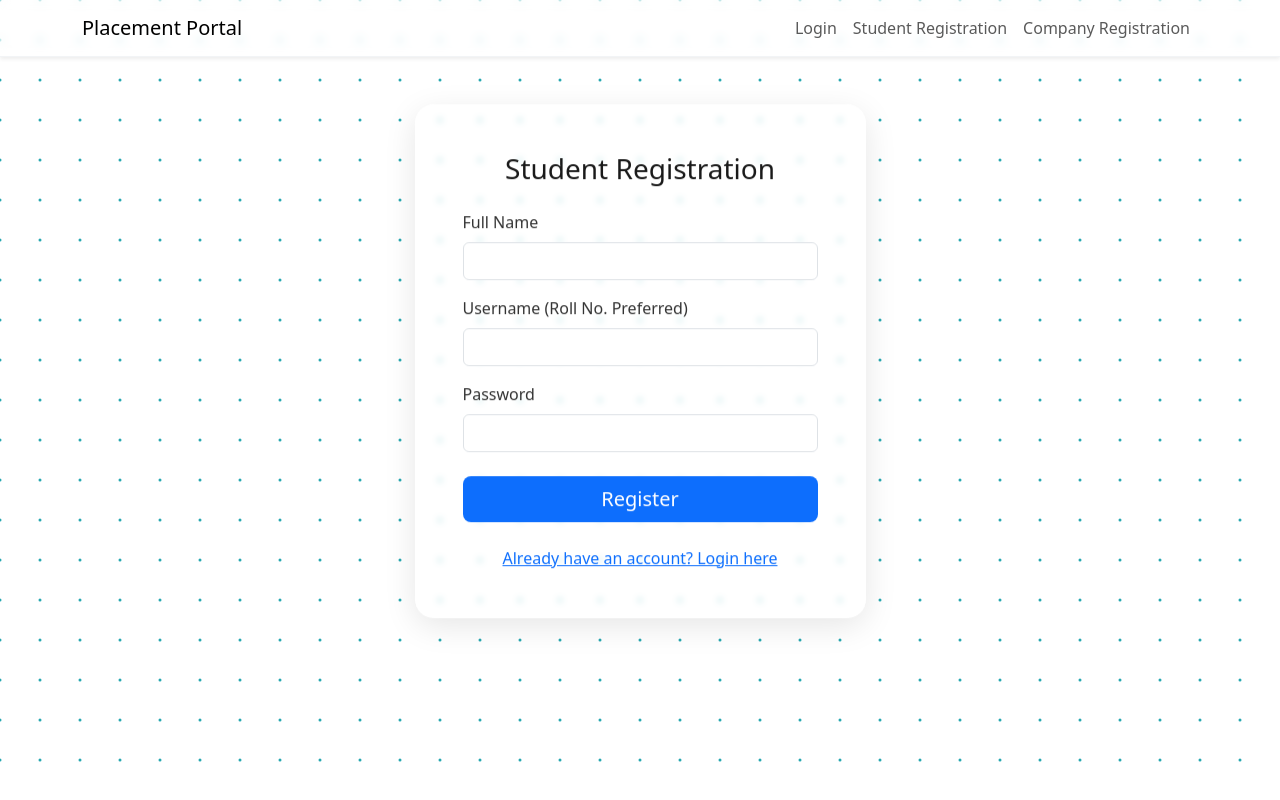
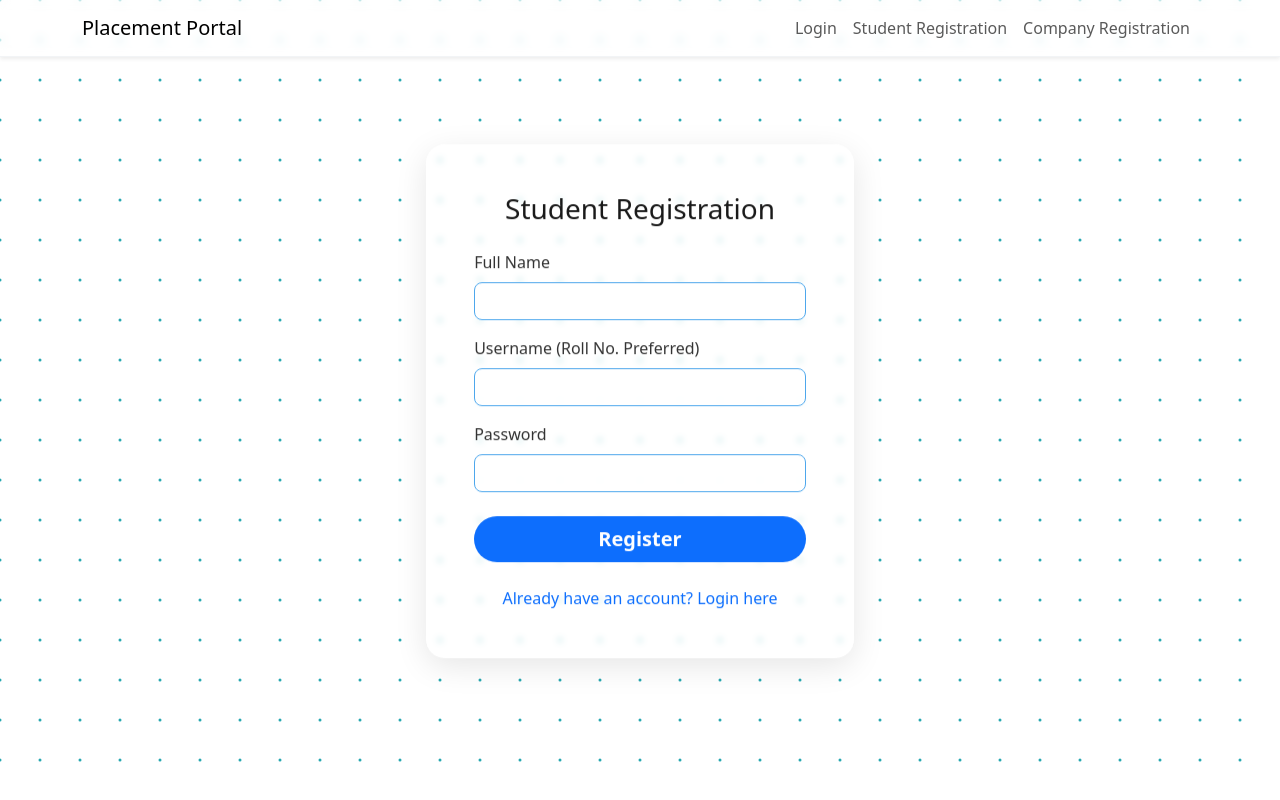
Before and after one commit to aryanRN2/placement-project, a Flask app: page /register_student in a window 1280 px wide. Run offline with Flask 3, Linux system fonts and the light colour scheme.

Commit message:
same ui for loggin and registration

```diff
--- a/templates/login.html
+++ b/templates/login.html
@@ -135,11 +135,12 @@
                     <form method="POST" action="{{ url_for('login') }}">
                         <div class="mb-3 fade-in-stagger stagger-2">
                             <label for="username" class="form-label">Username</label>
-                            <input type="text" class="form-control rounded-3" id="username" name="username" required>
+                            <input type="text" class="form-control rounded-3" id="username" name="username" required style = "border-color: #4ea7ec;">
+
                         </div>
                         <div class="mb-4 fade-in-stagger stagger-3">
                             <label for="password" class="form-label">Password</label>
-                            <input type="password" class="form-control rounded-3" id="password" name="password" required>
+                            <input type="password" class="form-control rounded-3" id="password" name="password" required style = "border-color: #4ea7ec;">
                         </div>
                         <div class="d-grid fade-in-stagger stagger-4 mt-2">
                             <button type="submit" class="btn btn-primary btn-lg rounded-pill fw-bold">Login</button>
--- a/templates/register_student.html
+++ b/templates/register_student.html
@@ -4,7 +4,7 @@
 
 {% block content %}
 <style>
-    /* Override base background */
+    /* Override base background just for this page */
     body {
         background-color: #ffffff !important;
         margin: 0;
@@ -21,7 +21,13 @@
         pointer-events: auto;
     }
 
-    /* Glassmorphism Card */
+    .login-wrapper {
+        border-radius: 1rem;
+        padding: 4rem 1rem;
+        margin-top: 1rem;
+    }
+
+    /* Glassmorphism Card (Matches Index Page) */
     .glass-card {
         background: rgba(255, 255, 255, 0.4) !important;
         backdrop-filter: blur(3px);
@@ -30,18 +36,55 @@
         border-radius: 1.2rem;
         box-shadow: 0 8px 32px 0 rgba(0, 0, 0, 0.1);
         color: #1a1a1a !important;
+        /* Floating Animation */
         animation: floatCard 6s ease-in-out infinite;
     }
 
+    .glass-card .text-primary { color: #1a1a1a !important; }
+    .glass-card p, .glass-card .form-label { color: #333; font-weight: 500; }
+
+    /* Keyframes for subtle floating animation */
     @keyframes floatCard {
         0% { transform: translateY(0px); }
         50% { transform: translateY(-10px); }
         100% { transform: translateY(0px); }
     }
 
-    .glass-card .text-primary { color: #1a1a1a !important; }
-    .glass-card p, .glass-card .form-label { color: #333; font-weight: 500; }
+    /* Smooth scaling effect for focused inputs */
+    .glass-card .form-control {
+        background: rgba(255, 255, 255, 0.85);
+        border: 1px solid #4ea7ec; /* Added the border color you liked! */
+        color: #333;
+        transition: transform 0.3s ease, box-shadow 0.3s ease, background 0.3s ease;
+    }
 
+    .glass-card .form-control:focus {
+        transform: scale(1.04);
+        background: #ffffff;
+        box-shadow: 0 0 12px rgba(78, 167, 236, 0.6);
+        outline: none;
+        border-color: #4ea7ec;
+    }
+
+    /* Staggered form elements fade-in */
+    .fade-in-stagger {
+        opacity: 0;
+        animation: fadeInUp 0.8s ease-out forwards;
+    }
+
+    .stagger-1 { animation-delay: 0.1s; }
+    .stagger-2 { animation-delay: 0.2s; }
+    .stagger-3 { animation-delay: 0.3s; }
+    .stagger-4 { animation-delay: 0.4s; }
+    .stagger-5 { animation-delay: 0.5s; }
+    .stagger-6 { animation-delay: 0.6s; }
+
+    @keyframes fadeInUp {
+        from { opacity: 0; transform: translateY(25px); }
+        to { opacity: 1; transform: translateY(0); }
+    }
+
+    /* Button adjustments for light glass UI */
     .glass-card .btn-primary {
         background: #0d6efd;
         color: #fff;
@@ -57,30 +100,32 @@
 <!-- Antigravity Canvas -->
 <canvas id="particleCanvas"></canvas>
 
-<div class="row justify-content-center">
-    <div class="col-md-6 col-lg-5">
-        <div class="card glass-card border-0 mt-4">
+<div class="login-wrapper">
+    <div class="row justify-content-center m-0">
+        <div class="col-md-7 col-lg-6 col-xl-5">
+            <div class="card glass-card border-0">
                 <div class="card-body p-5">
-                <h3 class="text-center mb-4 text-primary">Student Registration</h3>
+                    <h3 class="text-center mb-4 text-primary fade-in-stagger stagger-1">Student Registration</h3>
                     <form method="POST" action="{{ url_for('register_student') }}">
-                    <div class="mb-3">
+                        <div class="mb-3 fade-in-stagger stagger-2">
                             <label for="name" class="form-label">Full Name</label>
-                        <input type="text" class="form-control" id="name" name="name" required>
+                            <input type="text" class="form-control rounded-3" id="name" name="name" required>
                         </div>
-                    <div class="mb-3">
+                        <div class="mb-3 fade-in-stagger stagger-3">
                             <label for="username" class="form-label">Username (Roll No. Preferred)</label>
-                        <input type="text" class="form-control" id="username" name="username" required>
+                            <input type="text" class="form-control rounded-3" id="username" name="username" required>
                         </div>
-                    <div class="mb-4">
+                        <div class="mb-4 fade-in-stagger stagger-4">
                             <label for="password" class="form-label">Password</label>
-                        <input type="password" class="form-control" id="password" name="password" required>
+                            <input type="password" class="form-control rounded-3" id="password" name="password" required>
                         </div>
-                    <div class="d-grid">
-                        <button type="submit" class="btn btn-primary btn-lg">Register</button>
+                        <div class="d-grid fade-in-stagger stagger-5 mt-2">
+                            <button type="submit" class="btn btn-primary btn-lg rounded-pill fw-bold">Register</button>
                         </div>
                     </form>
-                <div class="mt-4 text-center">
-                    <a href="{{ url_for('login') }}">Already have an account? Login here</a>
+                    <div class="mt-4 text-center fade-in-stagger stagger-6">
+                        <a href="{{ url_for('login') }}" class="text-decoration-none">Already have an account? Login here</a>
+                    </div>
                 </div>
             </div>
         </div>
```
Also changed, not shown: templates/register_company.html (+58 -29 lines). Lines whose indentation alone changed are shown as unchanged.
